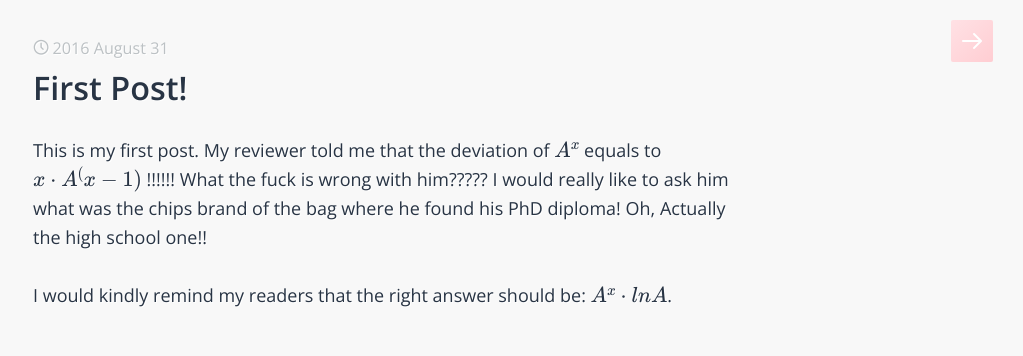
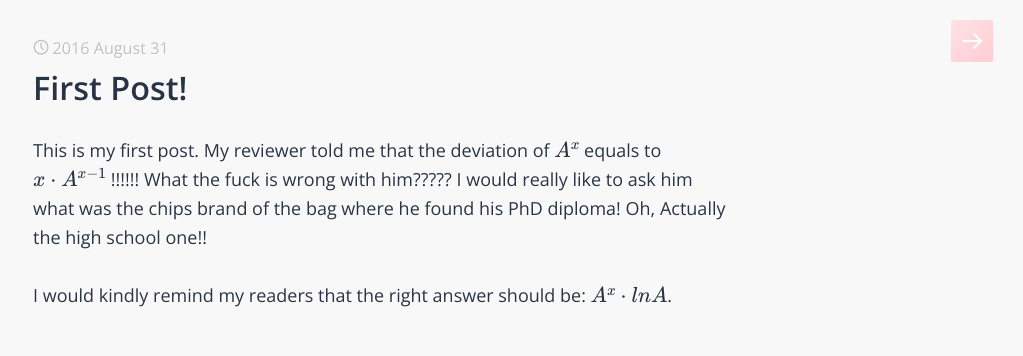
Before and after one commit to sophiesongge/sophiesongge.github.io, a Jekyll site: the page built from _posts/2016-08-31-first-post.markdown, in a window 1280 px wide. Shown: the top 356 px of the page, without its empty margins (257-1280 px from the left). Built offline with Jekyll 4.4.1, drawn with Linux system fonts in a browser that asks for light colours; some web fonts are replaced; formulas are drawn with MathJax 3.

Commit message:
change format of the math equations

```diff
--- a/_posts/2016-08-31-first-post.markdown
+++ b/_posts/2016-08-31-first-post.markdown
@@ -7,7 +7,7 @@ use_math: true
 ---
 
 This is my first post. My reviewer told me that the deviation of (A^x)
- equals to $x \\cdot A^ \( x-1 \)$ !!!!!! What the fuck is wrong with him????? I would really like to ask him
+ equals to $x \\cdot A^ {x-1}$ !!!!!! What the fuck is wrong with him????? I would really like to ask him
   what was the chips brand of the bag where he found his PhD diploma! Oh, Actually the high school one!!
 
 I would kindly remind my readers that the right answer should be: $A^x \\cdot lnA$.
```
